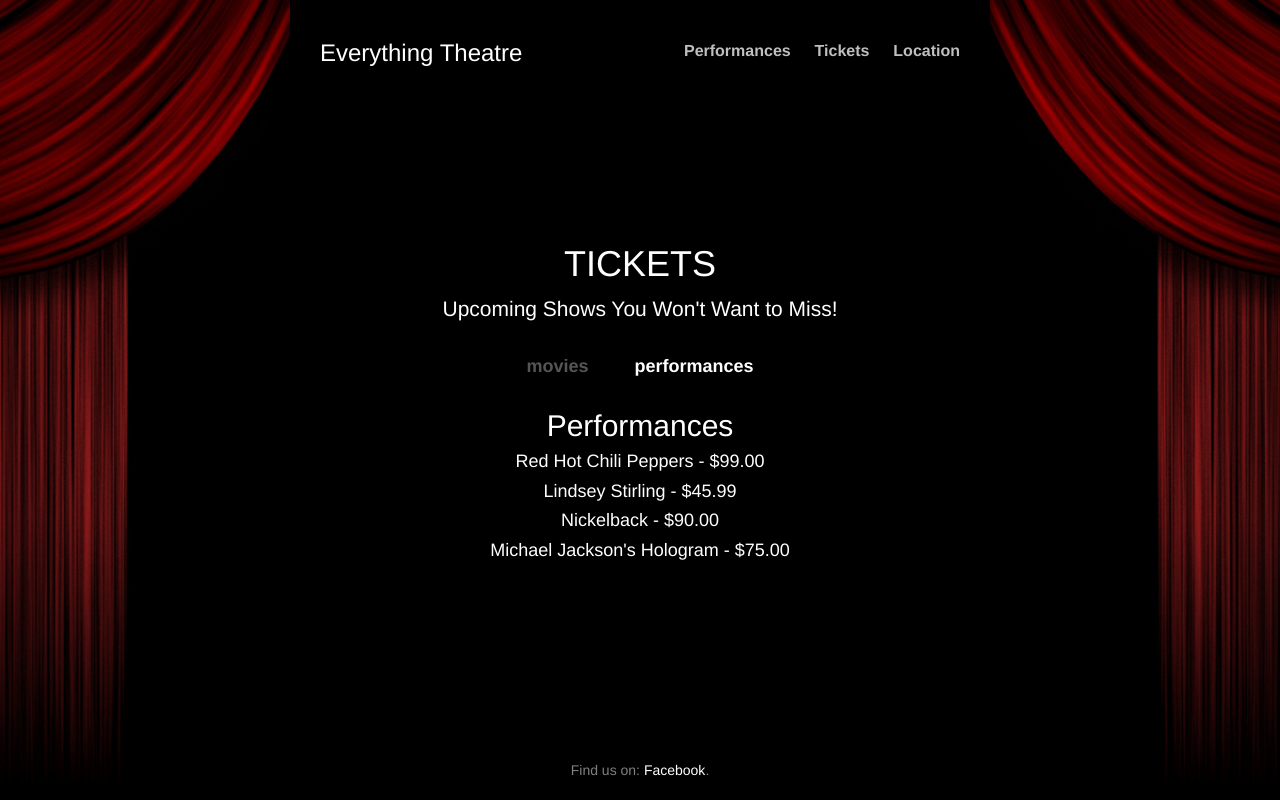
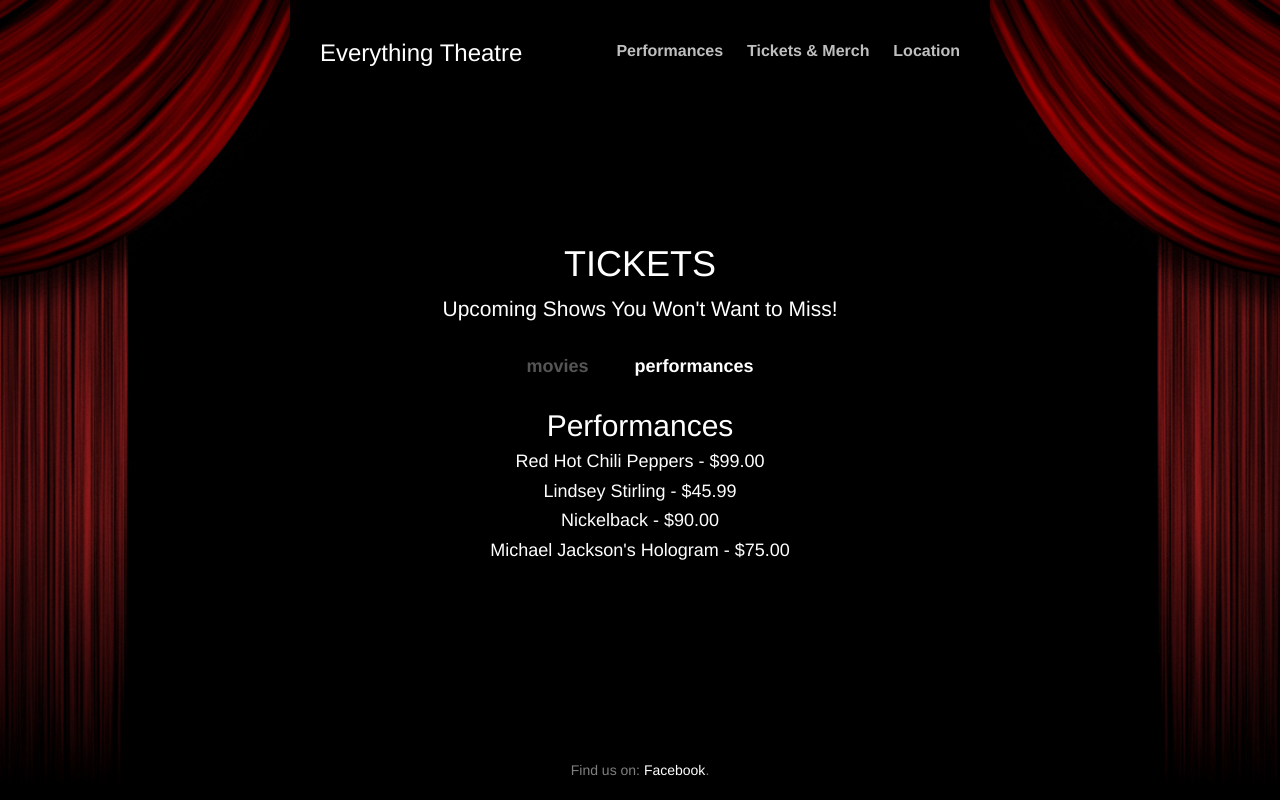
Before and after one commit to fujipug/theatre, a Django app: page /tickets/ in a window 1280 px wide. Run offline with Django 3.2, Linux system fonts and the light colour scheme; data comes from the database, SQL or seed files in the repository; some libraries are stand-ins or nearby versions.

Commit message:
changed tickets link name in navbar

```diff
--- a/Template/base.html
+++ b/Template/base.html
@@ -23,7 +23,7 @@
             <nav>
               <ul class="nav masthead-nav">
                 <li><a href="/upcoming_performances">Performances</a></li>
-                <li><a href="/tickets">Tickets</a></li>
+                <li><a href="/tickets">Tickets &amp; Merch</a></li>
 				        <li><a href="/location">Location</a></li>
               </ul>
             </nav>
```
